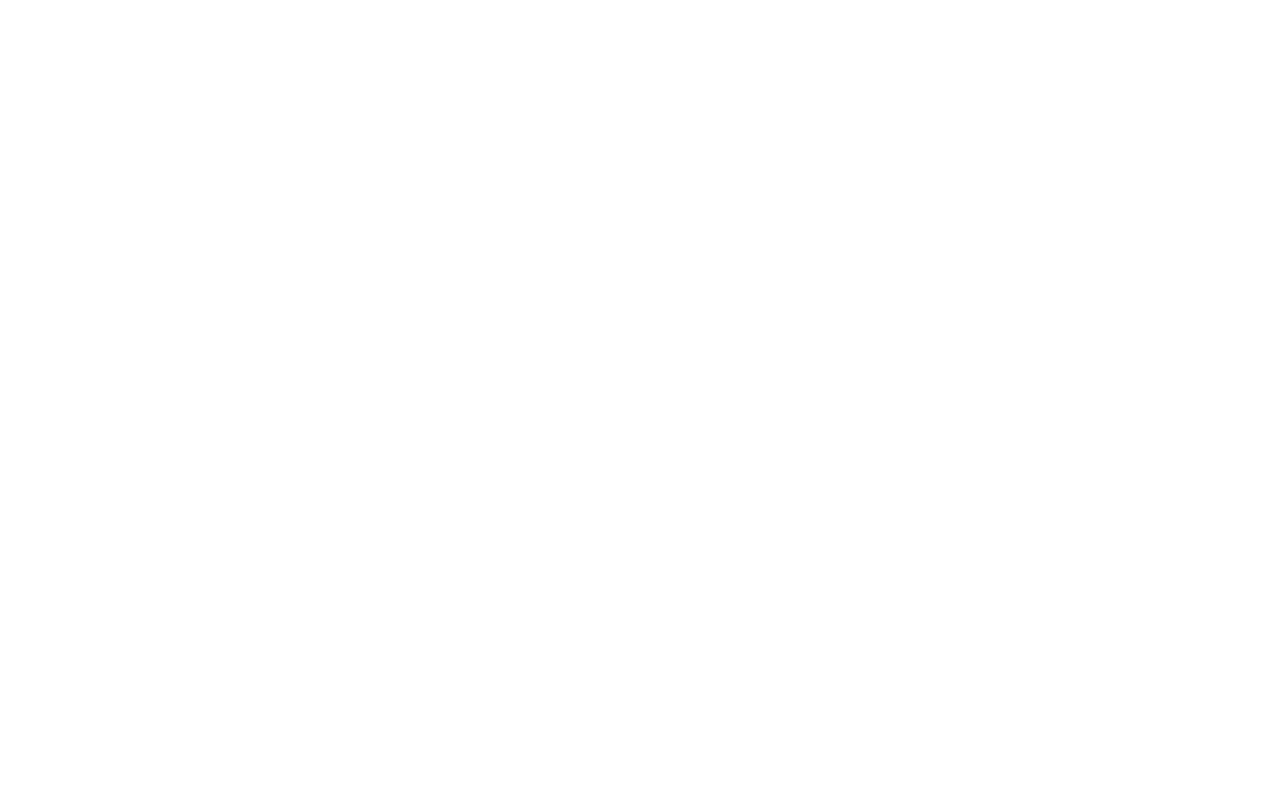
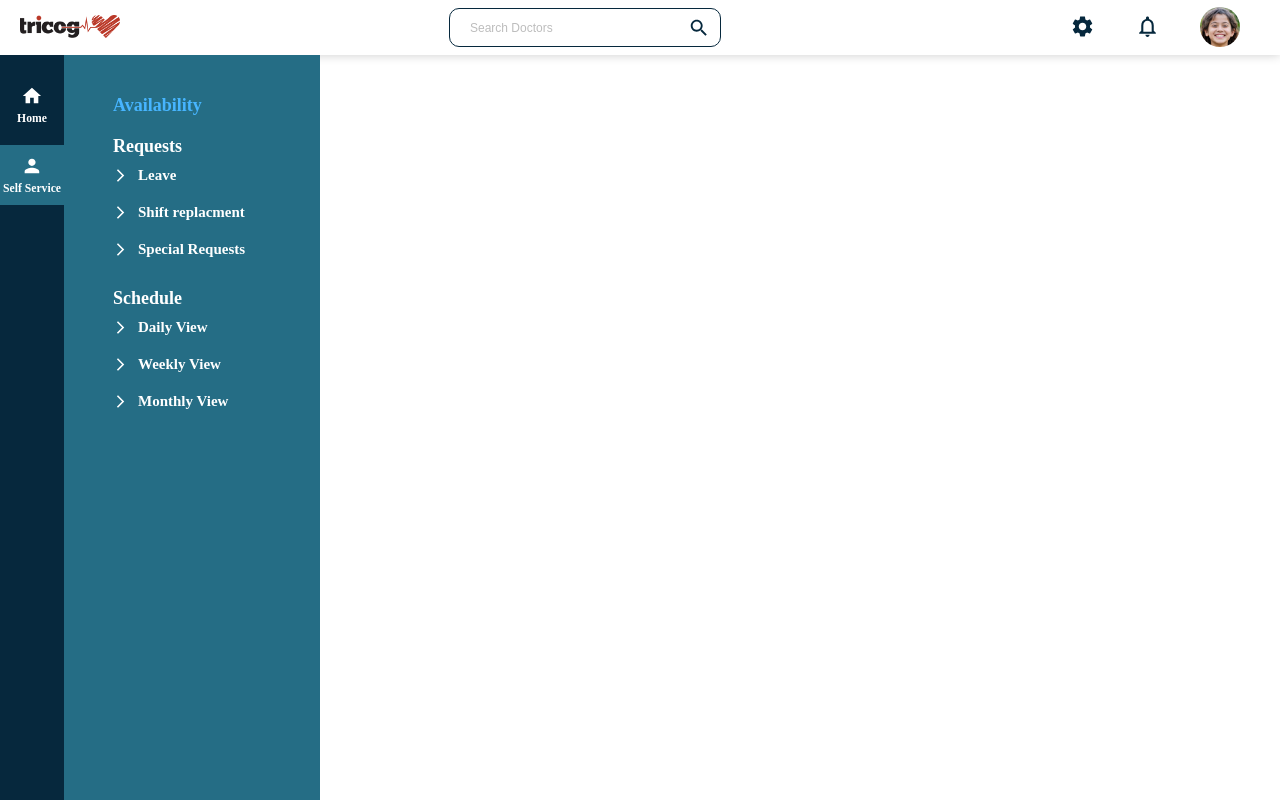
Before and after one commit to Sneha-Shaw/shift_frontend, a React (Create React App) app: page /self-service/availability in a window 1280 px wide. Before the commit this address had no page. Built offline with nearby package versions, Linux system fonts and the light colour scheme.

Commit message:
`feat`: `list in sub sidebar`

```diff
--- a/src/Routes.js
+++ b/src/Routes.js
@@ -5,7 +5,6 @@ import { ThemeProvider } from '@mui/material/styles'
 import theme from './theme'
 import Home from "./pages/Home/Home";
 import Navbar from './components/Navbar/Navbar'
-import SelfService from "./pages/SelfService/SelfService";
 import Availabity from "./pages/Availabity/Availabity";
 
 
@@ -34,17 +33,14 @@ const Router = () => {
                         path="/self-service"
                         element={
                             doctorInfo ? (
-                                    <>
-                                        <Navbar />
-                                        <SelfService />
-                                    </>
+                                <Navigate to="/self-service/availability"/>
                             ) : (
                                 <Navigate to="/login" />
                             )
                         }
                     />
                     <Route
-                        path="/availabilty"
+                        path="/self-service/availability"
                         element={
                             doctorInfo ? (
                                     <>
--- a/src/components/SubSidebar/SubSidebar.js
+++ b/src/components/SubSidebar/SubSidebar.js
@@ -1,17 +1,94 @@
 import React from 'react'
 import useStyles from './styles'
-import { NavLink } from 'react-router-dom'
+import { NavLink, Link } from 'react-router-dom'
+import ArrowForwardIosIcon from '@mui/icons-material/ArrowForwardIos';
 
 const SubSidebar = () => {
     const classes = useStyles()
     return (
         <div className={classes.root}>
             {/*  availabilty, Requests>leave,shift replacment,special request  */}
-            <NavLink to='/availabilty' style={({ isActive }) => ({
-                color: isActive ? '#47B5FF' : '#fff',
-            })} className={classes.navLink}>
-                Availabilty
-            </NavLink>
+            {/* list */}
+            <ul className={classes.list}>
+                <li className={classes.listItem}>
+                    <NavLink to='/self-service/availability'
+                        style={({ isActive }) => ({
+                            color: isActive ? '#47B5FF' : 'none',
+                        })} className={classes.navLink}>
+                        <span className={classes.listItemText}>Availability</span>
+                    </NavLink>
+                </li>
+                <li className={classes.listItem}>
+                    <Link to="/self-service/requests" className={classes.navLink}>
+                        <span className={classes.listItemText}>Requests</span>
+                    </Link>
+                    {/* sub list */}
+                    <ul className={classes.subList}>
+                        <li className={classes.subListItem}>
+                            <NavLink to='/self-service/requests'
+                                style={({ isActive }) => ({
+                                    color: isActive ? '#47B5FF' : 'none',
+                                })} className={classes.navLink}>
+                                {/* icon */}
+                                <ArrowForwardIosIcon />
+                                <span className={classes.listItemText}>Leave</span>
+                            </NavLink>
+                        </li>
+                        <li className={classes.subListItem}>
+                            <NavLink to='/self-service/requests'
+                                style={({ isActive }) => ({
+                                    color: isActive ? '#47B5FF' : 'none',
+                                })} className={classes.navLink}>
+                                <ArrowForwardIosIcon />
+                                <span className={classes.listItemText}>Shift replacment</span>
+                            </NavLink>
+                        </li>
+                        <li className={classes.subListItem}>
+                            <NavLink to='/self-service/requests'
+                                style={({ isActive }) => ({
+                                    color: isActive ? '#47B5FF' : 'none',
+                                })} className={classes.navLink}>
+                                <ArrowForwardIosIcon />
+                                <span className={classes.listItemText}>Special Requests</span>
+                            </NavLink>
+                        </li>
+                    </ul>
+                </li>
+                <li className={classes.listItem}>
+                    <Link to="/self-service/schedule" className={classes.navLink}>
+                        <span className={classes.listItemText}>Schedule</span>
+                    </Link>
+                    <ul className={classes.subList}>
+                        <li className={classes.subListItem}>
+                            <NavLink to='/self-service/schedule'
+                                style={({ isActive }) => ({
+                                    color: isActive ? '#47B5FF' : 'none',
+                                })} className={classes.navLink}>
+                                <ArrowForwardIosIcon />
+                                <span className={classes.listItemText}>Daily View</span>
+                            </NavLink>
+                        </li>
+                        <li className={classes.subListItem}>
+                            <NavLink to='/self-service/schedule'
+                                style={({ isActive }) => ({
+                                    color: isActive ? '#47B5FF' : 'none',
+                                })} className={classes.navLink}>
+                                <ArrowForwardIosIcon />
+                                <span className={classes.listItemText}>Weekly View</span>
+                            </NavLink>
+                        </li>
+                        <li className={classes.subListItem}>
+                            <NavLink to='/self-service/schedule'
+                                style={({ isActive }) => ({
+                                    color: isActive ? '#47B5FF' : 'none',
+                                })} className={classes.navLink}>
+                                <ArrowForwardIosIcon />
+                                <span className={classes.listItemText}>Monthly View</span>
+                            </NavLink>
+                        </li>
+                    </ul>
+                </li>
+            </ul>
         </div>
     )
 }
--- a/src/components/SubSidebar/styles.js
+++ b/src/components/SubSidebar/styles.js
@@ -12,5 +12,61 @@ export default makeStyles((theme) => ({
         position: "fixed",
         // top: 0,
         left: 0,
+    },
+    list:{
+        listStyle: "none",
+        padding: 0,
+        marginLeft: "5rem",
+        marginTop: "3rem",
+        width: "45%",
+        display: "flex",
+        flexDirection: "column",
+        alignItems: "center",
+        justifyContent: "center",
+        '&>li':{
+            width: "100%",
+            display: "flex",
+            flexDirection: "column",
+            alignItems: "left",
+            justifyContent: "center",
+            color: "#fff",
+            fontSize: "1.8rem",
+            fontWeight: "bold",
+            padding: "1rem 0",
+            '&:hover':{
+                backgroundColor: "#256D85",
+            },
+            '& a':{
+                textDecoration: "none",
+                color: "#fff",
+            }
+        },
+    },
+    subListItem:{
+        width: "100%",
+        display: "flex",
+        alignItems: "center",
+        justifyContent: "flex-start",
+        color: "#fff",
+        // fontSize: "1rem",
+        padding: "1rem 0",
+        '&:hover':{
+            backgroundColor: "#256D85",
+        },
+        '& a':{
+            textDecoration: "none",
+            color: "#fff",
+            display: "flex",
+            alignItems: "center",
+            justifyContent: "center",
+            '& svg':{
+                fontSize: "1.5rem",
+                marginRight: "1rem",
+            },
+            '& span':{
+                fontSize: "1.5rem",
+            }
+        }
     }
+
 }))
```
